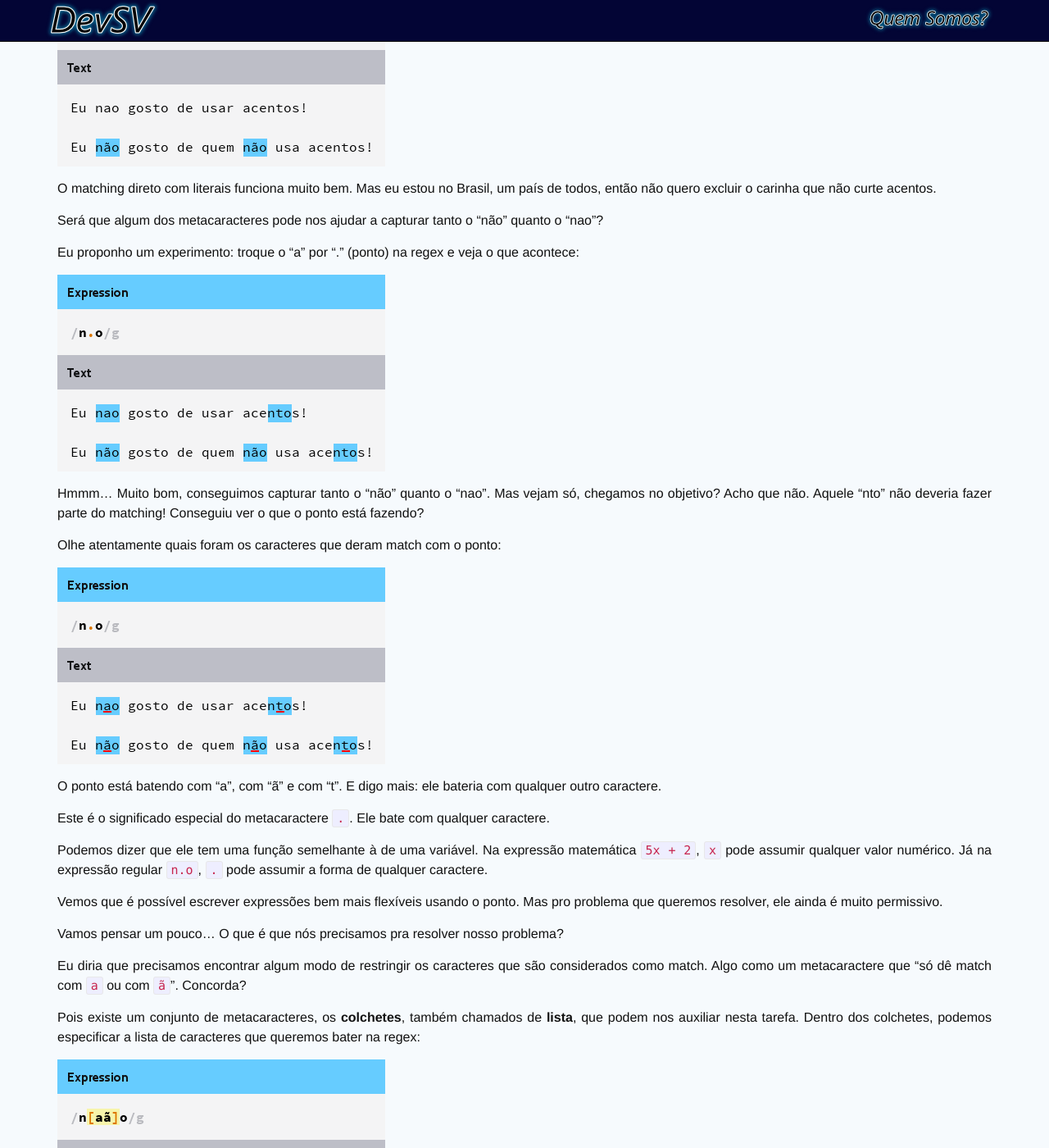
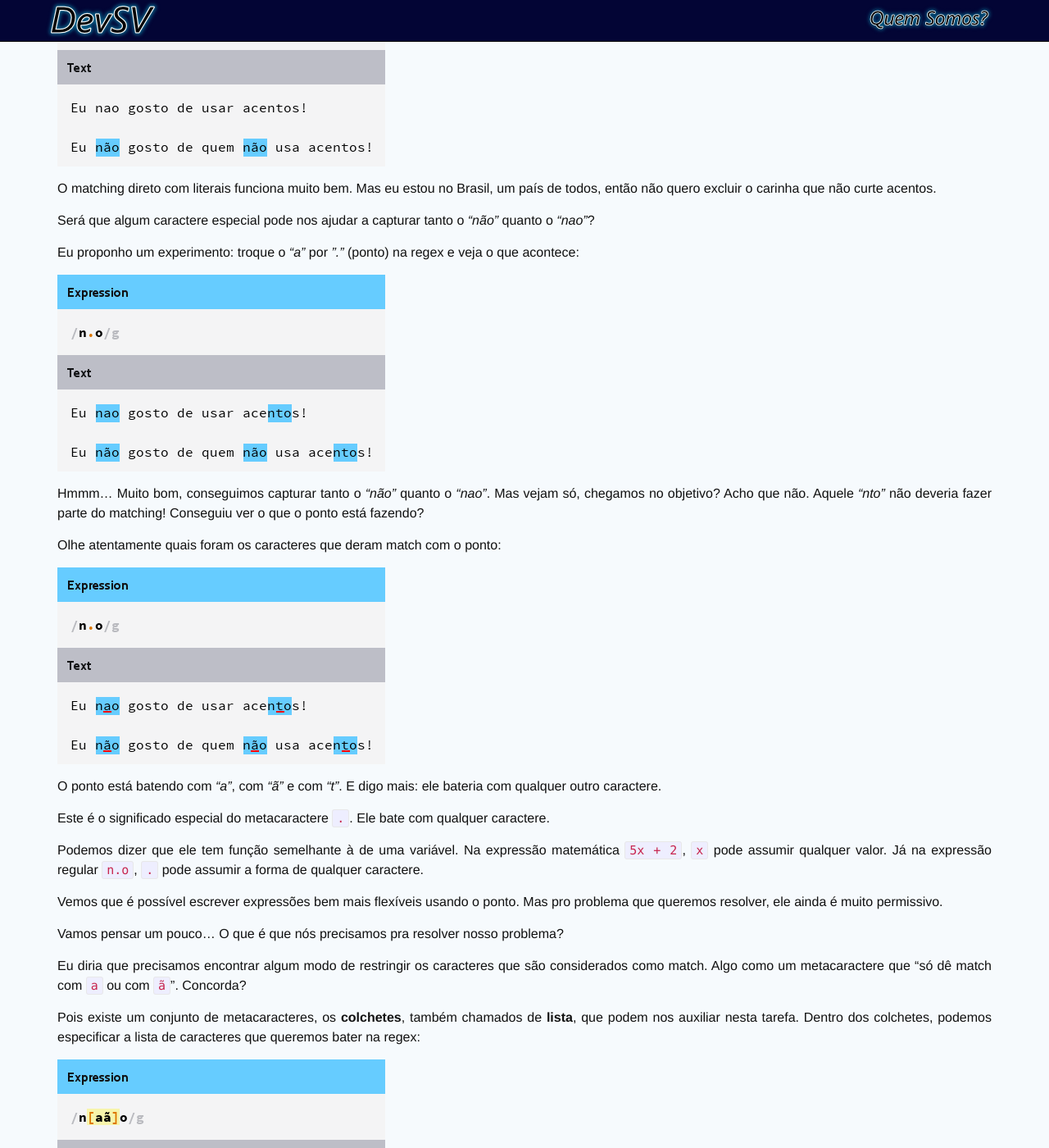
Before and after one commit to devsvbr/devsvbr.github.io, a Jekyll site: the page built from _posts/2017-03-31-falando-sobre-expressoes-regulares-primeiros-metacaracteres.md, in a window 1280 px wide and 1400 px high, scrolled down 576 px. Shown: the whole window at 82% size. Built offline with Jekyll 4.4.1, drawn with Linux system fonts in a browser that asks for light colours; some of the changed text lies outside the part shown.

Commit message:
adicionando navegacao no post #3 sobre ER

```diff
--- a/_posts/2017-03-31-falando-sobre-expressoes-regulares-primeiros-metacaracteres.md
+++ b/_posts/2017-03-31-falando-sobre-expressoes-regulares-primeiros-metacaracteres.md
@@ -16,29 +16,29 @@
 >
 > Eu não gosto de quem não usa acentos!
 
-Meu objetivo aqui, é encontrar todas as palavras "não" do texto. Até aqui, sem novidades, podemos especificar na regex a string que queremos encontrar:
+Meu objetivo aqui, é encontrar todas as palavras _"não"_ do texto. Até aqui, sem novidade, podemos especificar na regex a string que queremos encontrar:
 
 ![imagem ilustrando matching da regex "não"]({{ "/img/posts/2017-03-31-matching-nao-1.png" | prepend: site.baseurl }})
 
 O matching direto com literais funciona muito bem. Mas eu estou no Brasil, um país de todos, então não quero excluir o carinha que não curte acentos.
 
-Será que algum dos metacaracteres pode nos ajudar a capturar tanto o "não" quanto o "nao"?
+Será que algum caractere especial pode nos ajudar a capturar tanto o _"não"_ quanto o _"nao"_?
 
-Eu proponho um experimento: troque o "a" por "." (ponto) na regex e veja o que acontece:
+Eu proponho um experimento: troque o _"a"_ por _"."_ (ponto) na regex e veja o que acontece:
 
 ![imagem ilustrando matching da regex "n.o"]({{ "/img/posts/2017-03-31-matching-nao-2.png" | prepend: site.baseurl }})
 
-Hmmm... Muito bom, conseguimos capturar tanto o "não" quanto o "nao". Mas vejam só, chegamos no objetivo? Acho que não. Aquele "nto" não deveria fazer parte do matching! Conseguiu ver o que o ponto está fazendo?
+Hmmm... Muito bom, conseguimos capturar tanto o _"não"_ quanto o _"nao"_. Mas vejam só, chegamos no objetivo? Acho que não. Aquele _"nto"_ não deveria fazer parte do matching! Conseguiu ver o que o ponto está fazendo?
 
 Olhe atentamente quais foram os caracteres que deram match com o ponto:
 
 ![imagem ilustrando os matchings do ponto]({{ "/img/posts/2017-03-31-matching-nao-3.png" | prepend: site.baseurl }})
 
-O ponto está batendo com "a", com "ã" e com "t". E digo mais: ele bateria com qualquer outro caractere.
+O ponto está batendo com _"a"_, com _"ã"_ e com _"t"_. E digo mais: ele bateria com qualquer outro caractere.
 
 Este é o significado especial do metacaractere `.`. Ele bate com qualquer caractere.
 
-Podemos dizer que ele tem uma função semelhante à de uma variável. Na expressão matemática `5x + 2`, `x` pode assumir qualquer valor numérico. Já na expressão regular `n.o`, `.` pode assumir a forma de qualquer caractere.
+Podemos dizer que ele tem função semelhante à de uma variável. Na expressão matemática `5x + 2`, `x` pode assumir qualquer valor. Já na expressão regular `n.o`, `.` pode assumir a forma de qualquer caractere.
 
 Vemos que é possível escrever expressões bem mais flexíveis usando o ponto. Mas pro problema que queremos resolver, ele ainda é muito permissivo.
 
@@ -109,3 +109,9 @@
 Valeu pessoas! Até a próxima!
 
 Falou...
+
+---
+
+<span>[Começando com Caracteres Literais ![(anterior)]({{ "/img/icon/previous.png" | prepend: site.baseurl }})]({{ site.baseurl }}{% link _posts/2017-03-30-falando-sobre-expressoes-regulares-comecando-com-caracteres-literais.md %})</span> <span class="pull-right">[![(próximo)]({{ "/img/icon/next.png" | prepend: site.baseurl }}) Eu quero um Ponto Literal e ponto final!]({{ site.baseurl }}{% link _posts/2017-04-01-falando-sobre-expressoes-regulares-eu-quero-um-ponto-literal-e-ponto-final.md %})</span>
+
+<br />
```
Also changed, not shown: other parts of _posts/2017-03-31-falando-sobre-expressoes-regulares-primeiros-metacaracteres.md (+4 -4 lines).
